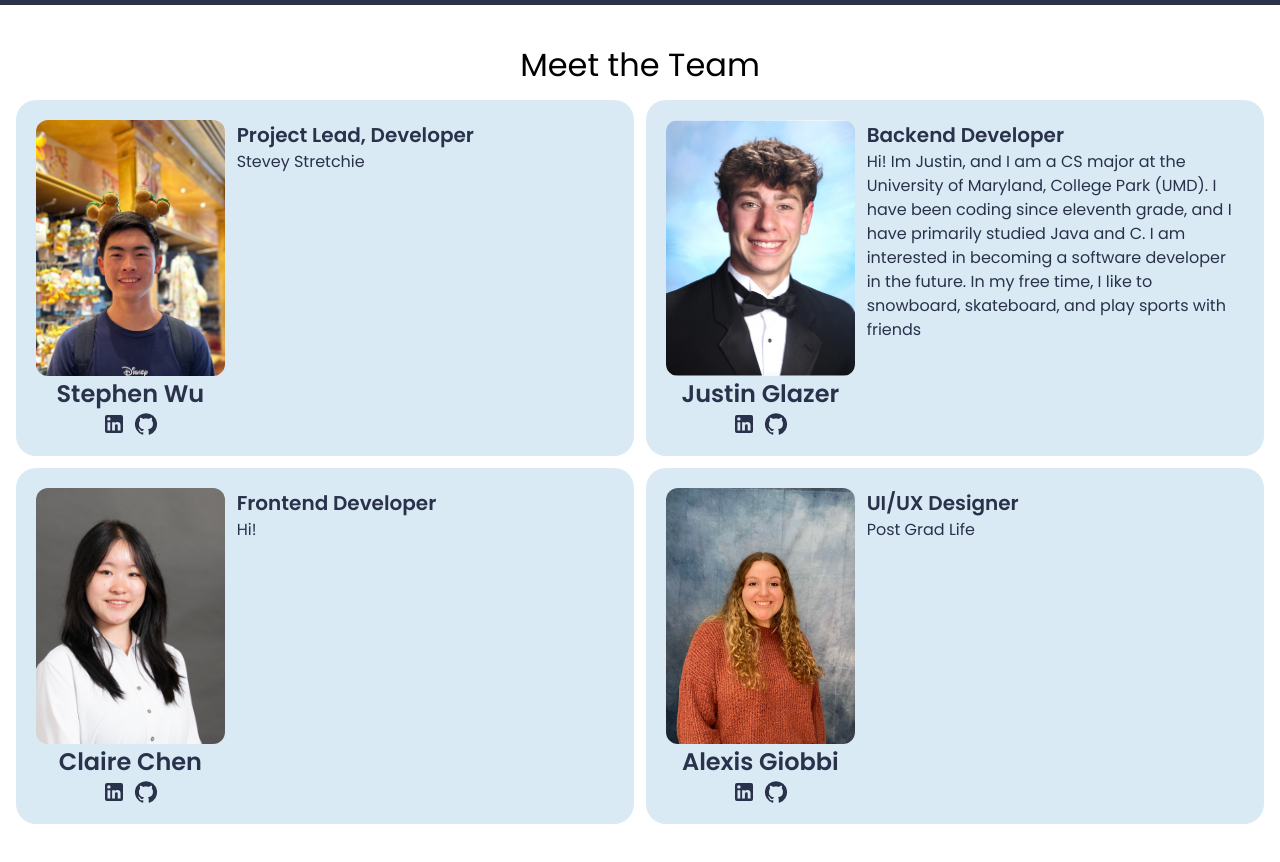
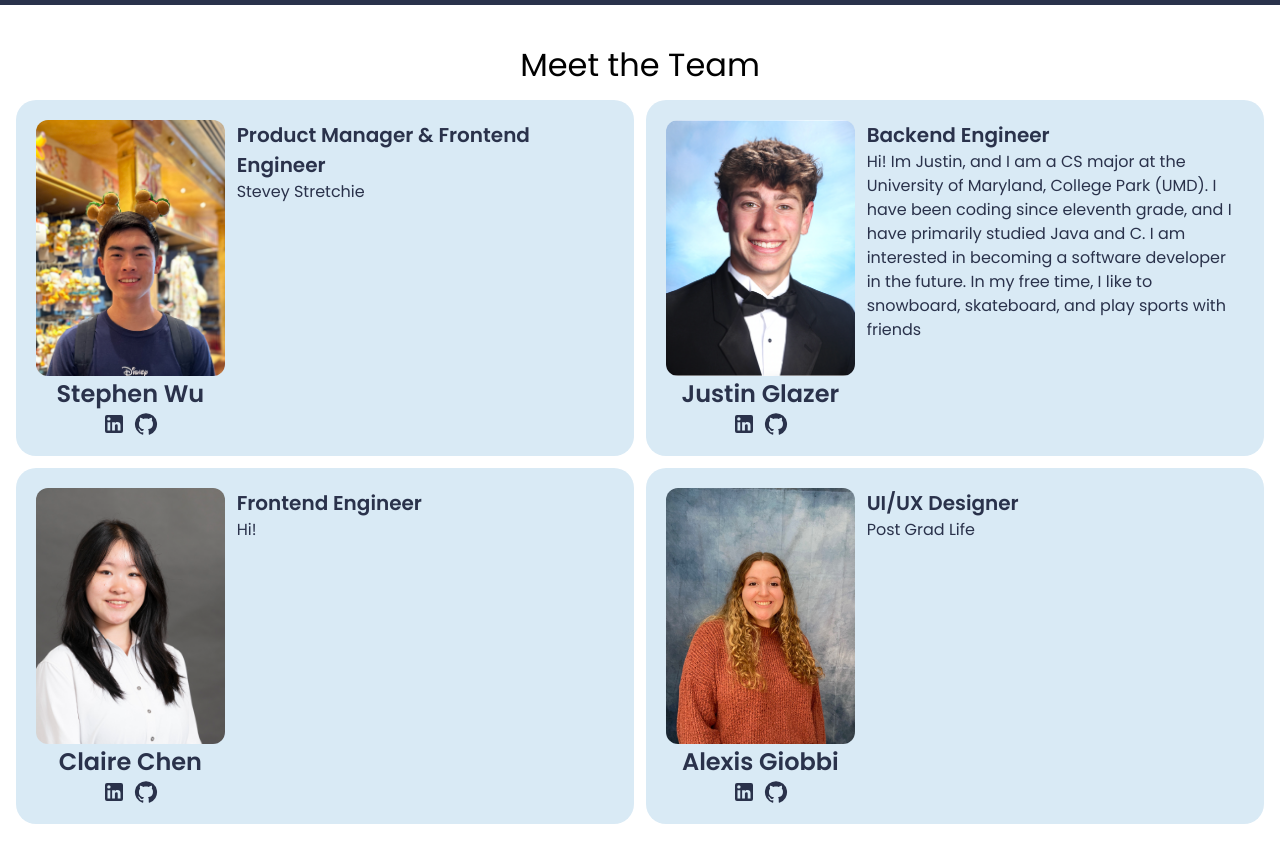
Before and after one commit to heavens-potato/winter-project, a React (Create React App) app in the folder hydrohire/: page /about in a window 1280 px wide. Shown: the part 1340-2202 px from the top of the page. Built offline with nearby package versions, Linux system fonts and the light colour scheme; no server answers.

Commit message:
Title Updates

```diff
--- a/hydrohire/src/AboutCard.js
+++ b/hydrohire/src/AboutCard.js
@@ -9,9 +9,9 @@ import { useTheme } from '@mui/material/styles';
 
 // Map holding info for each person
 const map = new Map();
-map.set('Justin Glazer', {description: 'Hi! Im Justin, and I am a CS major at the University of Maryland, College Park (UMD). I have been coding since eleventh grade, and I have primarily studied Java and C. I am interested in becoming a software developer in the future. In my free time, I like to snowboard, skateboard, and play sports with friends', title: 'Backend Developer', img: justinProf, li: 'https://www.linkedin.com/in/justin-glazer/', gh: 'https://github.com/justin-glazer'});
-map.set('Claire Chen', {description: 'Hi!', title: 'Frontend Developer', img: claireProf, li: 'https://www.linkedin.com/in/claire-s-chen/', gh: 'https://github.com/cc13985'});
-map.set('Stephen Wu', {description: "Stevey Stretchie", title: 'Project Lead, Developer', img: stephenProf, li:'https://www.linkedin.com/in/stephen-wu-210a96304/' ,gh: 'https://github.com/heavens-potato'});
+map.set('Justin Glazer', {description: 'Hi! Im Justin, and I am a CS major at the University of Maryland, College Park (UMD). I have been coding since eleventh grade, and I have primarily studied Java and C. I am interested in becoming a software developer in the future. In my free time, I like to snowboard, skateboard, and play sports with friends', title: 'Backend Engineer', img: justinProf, li: 'https://www.linkedin.com/in/justin-glazer/', gh: 'https://github.com/justin-glazer'});
+map.set('Claire Chen', {description: 'Hi!', title: 'Frontend Engineer', img: claireProf, li: 'https://www.linkedin.com/in/claire-s-chen/', gh: 'https://github.com/cc13985'});
+map.set('Stephen Wu', {description: "Stevey Stretchie", title: 'Product Manager & Frontend Engineer', img: stephenProf, li:'https://www.linkedin.com/in/stephen-wu-210a96304/' ,gh: 'https://github.com/heavens-potato'});
 map.set('Alexis Giobbi', {description: "Post Grad Life", title: 'UI/UX Designer', img: alexisProf, li:'https://www.linkedin.com/in/alexis-giobbi/', gh: 'https://github.com/alexisgiobbi'});
 
 function AboutCard({name}) {
```
